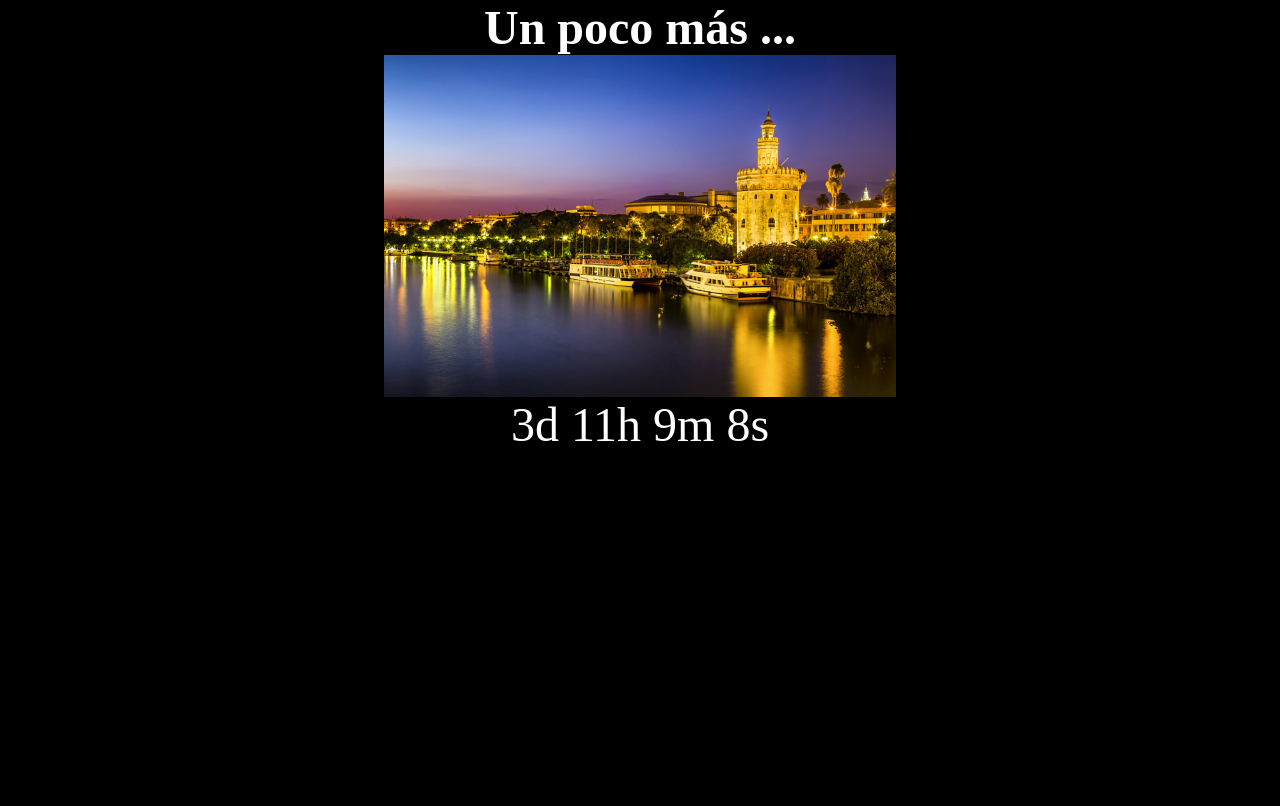
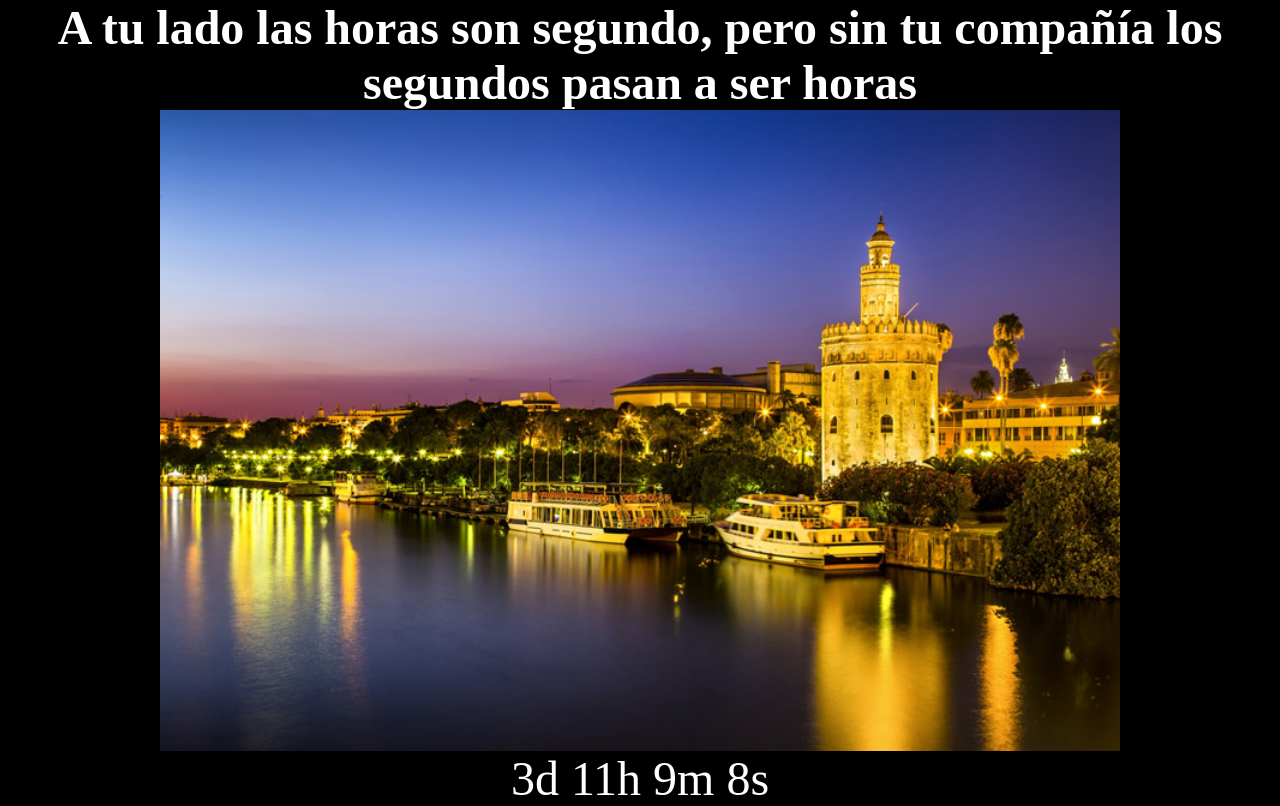
Before and after one commit to franciscosanchezoliver/love, a plain HTML site: page index.html in a window 1280 px wide. Drawn offline with Linux system fonts and the light colour scheme.

Commit message:
a tu lado los segundos son horas

```diff
--- a/index.html
+++ b/index.html
@@ -10,7 +10,7 @@
             display: block;
             margin-left: auto;
             margin-right: auto;
-            width: 40%;
+            width: 75%;
         }
         *{
             margin:0;
@@ -20,7 +20,7 @@
 </head>
 <body>
 
-    <h1 style="text-align: center;color:white; font-size: 3rem;">Un poco más ...</h1>
+    <h1 style="text-align: center;color:white; font-size: 3rem;">A tu lado las horas son segundo, pero sin tu compañía los segundos pasan a ser horas</h1>
 
     <img src="sevilla.jpg" alt="sevilla" class="center">
 
```
